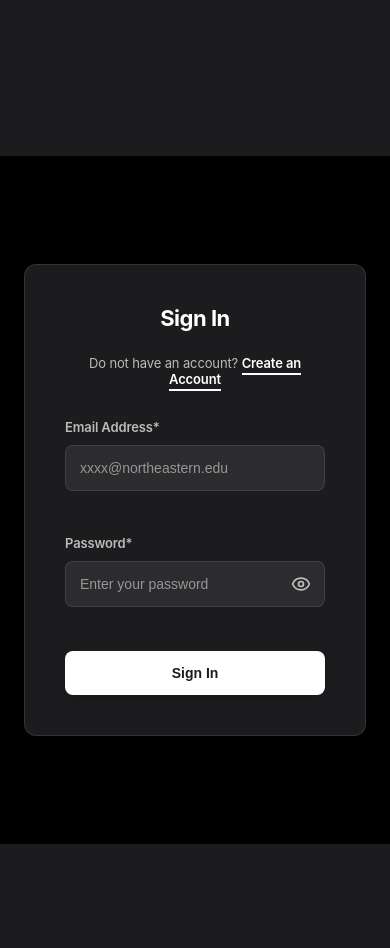
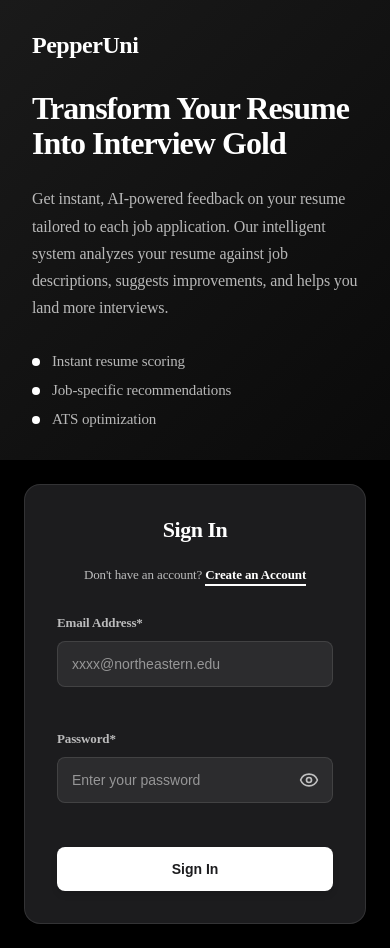
Before and after one commit to byteKumar/pepperuni, a React (Create React App) app in the folder client/: page /login in a window 390 px wide. Before the commit the page ends 844 px from the top, so only its background shows below. Built offline with nearby package versions, Linux system fonts and the light colour scheme; no server answers.

Commit message:
login info

```diff
--- a/client/src/components/Login.css
+++ b/client/src/components/Login.css
@@ -14,59 +14,110 @@
   display: flex;
   min-height: 100vh;
   flex-direction: row;
-  background-color: var(--bg-secondary);
+  background-color: var(--bg-primary);
   transition: background-color 0.3s ease;
+  font-family: "-apple-system, BlinkMacSystemFont, 'SF Pro Display', 'Segoe UI', 'Roboto', sans-serif";
 }
 
-/* Sidebar styles */
-.sidebar {
-  width: 40%;
-  background-color: var(--bg-secondary);
+/* Left section styles */
+.left-section {
+  width: 50%;
+  background: linear-gradient(135deg, var(--bg-secondary) 0%, var(--bg-tertiary) 100%);
   color: var(--text-primary);
-  padding: 3rem 2rem;
-  text-align: center;
+  padding: clamp(2rem, 5vw, 4rem);
   display: flex;
   flex-direction: column;
   justify-content: center;
-  border-right: 1px solid var(--border-color);
+  align-items: flex-start;
+  position: relative;
+  overflow: hidden;
   transition: all 0.3s ease;
 }
 
-[data-theme="light"] .sidebar {
-  background-color: #000000;
+[data-theme="light"] .left-section {
+  background: linear-gradient(135deg, #000000 0%, #1a1a1a 100%);
   color: #ffffff;
 }
 
-.sidebar h1 {
-  font-size: 2.5rem;
-  font-weight: 700;
-  margin-bottom: 1.5rem;
-  letter-spacing: -0.5px;
+[data-theme="dark"] .left-section {
+  background: linear-gradient(135deg, #1a1a1a 0%, #0a0a0a 100%);
 }
 
-.sidebar p {
-  font-size: 1rem;
-  color: var(--text-secondary);
-  line-height: 1.6;
+.left-content {
+  max-width: 600px;
+  z-index: 1;
+  animation: fadeInLeft 0.8s ease-out;
 }
 
-/* Main content styles */
-.main {
-  flex: 1;
+.logo {
+  font-size: clamp(1.5rem, 3vw, 2rem);
+  font-weight: 700;
+  margin-bottom: clamp(2rem, 4vw, 3rem);
+  letter-spacing: -0.02em;
+  color: var(--text-primary);
+}
+
+.hero-title {
+  font-size: clamp(2rem, 5vw, 3.5rem);
+  font-weight: 700;
+  line-height: 1.1;
+  margin-bottom: clamp(1.5rem, 3vw, 2rem);
+  letter-spacing: -0.03em;
+  color: var(--text-primary);
+}
+
+.hero-description {
+  font-size: clamp(1rem, 2vw, 1.125rem);
+  line-height: 1.7;
+  color: var(--text-secondary);
+  margin-bottom: clamp(2rem, 4vw, 3rem);
+  max-width: 550px;
+}
+
+.features {
+  display: flex;
+  flex-direction: column;
+  gap: clamp(0.75rem, 1.5vw, 1rem);
+}
+
+.feature-item {
+  display: flex;
+  align-items: center;
+  gap: clamp(0.75rem, 1.5vw, 1rem);
+  font-size: clamp(0.9375rem, 2vw, 1rem);
+  color: var(--text-secondary);
+}
+
+.feature-dot {
+  width: 8px;
+  height: 8px;
+  border-radius: 50%;
+  background-color: var(--text-primary);
+  flex-shrink: 0;
+}
+
+/* Right section styles */
+.right-section {
+  width: 50%;
   display: flex;
   justify-content: center;
   align-items: center;
-  padding: 3rem 2rem;
+  padding: clamp(2rem, 5vw, 4rem);
   background-color: var(--bg-primary);
   transition: background-color 0.3s ease;
 }
 
+.form-container {
+  width: 100%;
+  max-width: 450px;
+  animation: fadeInRight 0.8s ease-out;
+}
+
 .form {
   width: 100%;
-  max-width: 450px;
   background-color: var(--bg-secondary);
-  padding: 2.5rem;
-  border-radius: 12px;
+  padding: clamp(2rem, 4vw, 2.5rem);
+  border-radius: 16px;
   box-shadow: var(--card-shadow);
   border: 1px solid var(--border-color);
   transition: all 0.3s ease;
@@ -74,6 +125,11 @@
 
 [data-theme="light"] .form {
   background-color: #ffffff;
+  box-shadow: 0 4px 20px rgba(0, 0, 0, 0.08);
+}
+
+[data-theme="dark"] .form {
+  box-shadow: 0 4px 20px rgba(0, 0, 0, 0.3);
 }
 
 .title {
@@ -190,30 +246,51 @@
   cursor: not-allowed;
 }
 
+/* Animations */
+@keyframes fadeInLeft {
+  from {
+    opacity: 0;
+    transform: translateX(-30px);
+  }
+  to {
+    opacity: 1;
+    transform: translateX(0);
+  }
+}
+
+@keyframes fadeInRight {
+  from {
+    opacity: 0;
+    transform: translateX(30px);
+  }
+  to {
+    opacity: 1;
+    transform: translateX(0);
+  }
+}
+
 /* Responsive styles for mobile */
-@media (max-width: 768px) {
+@media (max-width: 968px) {
   .container {
-    flex-direction: column; /* Stack sidebar and main for mobile */
+    flex-direction: column;
   }
 
-  .sidebar {
-    width: 100%; /* Full width on mobile */
-    padding: 1.5rem;
+  .left-section {
+    width: 100%;
+    padding: clamp(2rem, 4vw, 3rem);
+    min-height: 40vh;
   }
 
-  .sidebar h1 {
-    font-size: 1.875rem;
+  .left-content {
+    max-width: 100%;
   }
 
-  .sidebar p {
-    font-size: 0.9375rem;
+  .right-section {
+    width: 100%;
+    padding: clamp(1.5rem, 3vw, 2rem);
   }
 
-  .main {
-    padding: 1.5rem;
-  }
-
-  .form {
-    max-width: 100%; /* Allow form to take full width on mobile */
+  .form-container {
+    max-width: 100%;
   }
 }
--- a/client/src/components/Login.js
+++ b/client/src/components/Login.js
@@ -42,15 +42,40 @@
 
   return (
     <div className="container">
-      <div className="sidebar">
-        <h1>PepperUni</h1>
-        <p>Build a Winning Product Resume with AI Expertise</p>
+      <div className="left-section">
+        <div className="left-content">
+          <div className="logo">PepperUni</div>
+          <h1 className="hero-title">
+            Transform Your Resume<br />
+            Into Interview Gold
+          </h1>
+          <p className="hero-description">
+            Get instant, AI-powered feedback on your resume tailored to each job application.
+            Our intelligent system analyzes your resume against job descriptions, suggests improvements,
+            and helps you land more interviews.
+          </p>
+          <div className="features">
+            <div className="feature-item">
+              <div className="feature-dot"></div>
+              <span>Instant resume scoring</span>
             </div>
-      <main className="main">
+            <div className="feature-item">
+              <div className="feature-dot"></div>
+              <span>Job-specific recommendations</span>
+            </div>
+            <div className="feature-item">
+              <div className="feature-dot"></div>
+              <span>ATS optimization</span>
+            </div>
+          </div>
+        </div>
+      </div>
+      <div className="right-section">
+        <div className="form-container">
           <div className="form">
             <h2 className="title">Sign In</h2>
             <p className="subtitle">
-            Do not have an account? <Link to="/signup">Create an Account</Link>
+              Don't have an account? <Link to="/signup">Create an Account</Link>
             </p>
             <form onSubmit={handleLogin}>
               <div className="input-group">
@@ -111,13 +136,14 @@
                   </button>
                 </div>
               </div>
-            {loginError && <p style={{ color: isDark ? "#ff6b6b" : "#c62828", marginTop: "0.75rem", padding: "0.75rem", backgroundColor: isDark ? "rgba(244, 67, 54, 0.1)" : "#ffebee", borderRadius: "8px", border: `1px solid ${isDark ? "rgba(244, 67, 54, 0.3)" : "#ffcdd2"}` }}>{loginError}</p>}
+              {loginError && <p style={{ color: isDark ? "#ff6b6b" : "#c62828", marginTop: "0.75rem", padding: "0.75rem", backgroundColor: isDark ? "rgba(244, 67, 54, 0.1)" : "#ffebee", borderRadius: "8px", border: `1px solid ${isDark ? "rgba(244, 67, 54, 0.3)" : "#ffcdd2"}`, fontSize: "0.875rem" }}>{loginError}</p>}
               <button type="submit" className="button" disabled={loading}>
                 {loading ? "Signing In..." : "Sign In"}
               </button>
             </form>
           </div>
-      </main>
+        </div>
+      </div>
     </div>
   );
 };
--- a/client/src/components/ResumeBuilder.js
+++ b/client/src/components/ResumeBuilder.js
@@ -15,7 +15,8 @@
       backgroundColor: isDark ? "#000000" : "#ffffff",
       color: isDark ? "#ffffff" : "#000000",
       fontFamily: "-apple-system, BlinkMacSystemFont, 'SF Pro Display', 'Segoe UI', 'Roboto', sans-serif",
-      overflow: "hidden",
+      overflowX: "visible",
+      overflowY: "hidden",
     },
     header: {
       display: "flex",
@@ -66,7 +67,7 @@
       margin: "0 auto",
       width: "100%",
       minHeight: 0,
-      overflow: "hidden",
+      overflow: "visible",
     },
     leftSection: {
       display: "flex",
@@ -157,31 +158,34 @@
     rightSection: {
       display: "flex",
       alignItems: "center",
-      justifyContent: "center",
+      justifyContent: "flex-start",
       animation: "fadeInRight 0.8s ease-out",
       minHeight: 0,
-      overflow: "hidden",
+      overflow: "visible",
+      position: "relative",
     },
     imageContainer: {
       width: "100%",
-      maxWidth: "100%",
-      maxHeight: "100%",
+      maxWidth: "none",
+      maxHeight: "calc(100vh - 80px)",
       borderRadius: "10px",
-      overflow: "hidden",
+      overflow: "visible",
       boxShadow: isDark
         ? "0 20px 60px rgba(255,255,255,0.1)"
         : "0 20px 60px rgba(0,0,0,0.15)",
       display: "flex",
       alignItems: "center",
-      justifyContent: "center",
+      justifyContent: "flex-start",
+      position: "relative",
     },
     image: {
-      width: "100%",
+      width: "125%",
       height: "auto",
-      maxHeight: "calc(100vh - 90px)",
+      maxHeight: "calc(100vh - 80px)",
       display: "block",
       objectFit: "contain",
-      transform: "scale(1.15)",
+      transform: "scale(1.3)",
+      transformOrigin: "left center",
     },
   };
 
```
Lines whose indentation alone changed are shown as unchanged.
